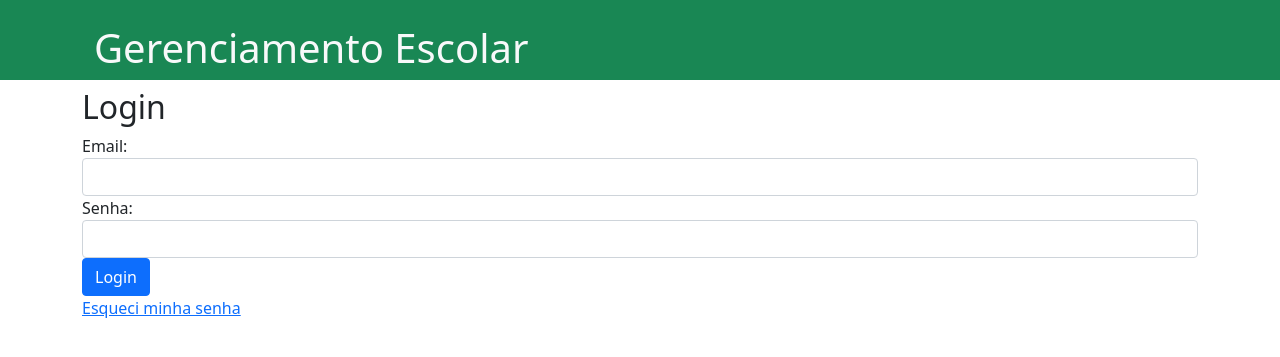
After one commit to Sharkovisky/gerenciamento-escolar, a Flask app: page /login in a window 1280 px wide. The commit adds this page. Shown: the top 357 px of the page. Run offline with Flask 2, Linux system fonts and the light colour scheme; parts of the project's set-up code (start-up, migrations or seed data) failed here and were passed over; some libraries are stand-ins or nearby versions.

Commit message:
Login feito

```diff
--- a/app/__init__.py
+++ b/app/__init__.py
@@ -3,6 +3,7 @@ from flask import render_template
 from flask_sqlalchemy import SQLAlchemy
 from flask_script import Manager
 from flask_migrate import Migrate, MigrateCommand
+from flask_login import LoginManager
 import os
 
 from dotenv import load_dotenv
@@ -11,11 +12,15 @@ load_dotenv()
 app = Flask(__name__)
 app.config['SQLALCHEMY_DATABASE_URI'] = 'mysql+pymysql://'+os.getenv("DB_USUARIO")+':'+os.getenv("DB_PASSWORD")+'@'+ os.getenv("DB_LOCAL")+'/'+os.getenv("DB_DATABASE")+''
 app.config['SQLALCHEMY_TRACK_MODIFICATIONS'] = False
+app.config['SECRET_KEY'] = os.getenv("SECRET")
 
 db = SQLAlchemy(app)
 migrate = Migrate(app, db, compare_type=True)
 manager = Manager(app)
 manager.add_command('db', MigrateCommand)
+
+login_manager = LoginManager(app)
+login_manager.init_app(app)
 
 from app.models.tables import Aluno
 from app.models.tables import Professor
@@ -26,3 +31,4 @@ from app.models.tables import Nota
 
 from app.controllers import alunos
 from app.controllers import professor
+from app.controllers import usuario
--- a/app/controllers/professor.py
+++ b/app/controllers/professor.py
@@ -1,10 +1,13 @@
-from app import app, db
+from app import app, db, login_manager
 from flask import render_template, redirect, url_for, request
+from flask_login import login_required
 from app.models.tables import Professor
 import bcrypt
 
+
 @app.route('/professores')
 @app.route('/professores/pagina/<int:pagina>/')
+@login_required
 def listar_professores(pagina=1):
     mensagem = request.args.get('msg')
     nome = request.args.get('nome')
--- /dev/null
+++ b/app/controllers/usuario.py
@@ -0,0 +1,40 @@
+from app import app, db, login_manager
+from flask import render_template, request, redirect, url_for
+from flask_login import login_user, logout_user
+from app.models.tables import Professor
+import bcrypt
+
+@login_manager.user_loader
+def get_user(user_id):
+    return Professor.query.filter_by(id=user_id).first()
+
+@app.route('/login', methods=['GET', 'POST'])
+def login():
+    if request.method == 'GET':
+        mensagem = request.args.get('mensagem')
+        return render_template("login.html")
+    elif request.method == 'POST':
+        email = request.form['email']
+        senha = request.form['senha']
+
+        professor = Professor.query.filter_by(email=email).first()
+        autorizado = False
+
+        if professor:
+            autorizado = bcrypt.checkpw(senha.encode('utf-8'), professor.senha.encode('utf-8'))
+
+        if not professor or not autorizado:
+            mensagem = "Login não autorizado"
+            return render_template('login.html', mensagem=mensagem)
+        else:
+            login_user(professor)
+            return redirect('/professores')
+
+@app.route('/logout')
+def logout():
+    logout_user()
+    return redirect('/login')
+
+@login_manager.unauthorized_handler
+def nao_autorizado():
+    return redirect(url_for('login', mensagem='Faça login para acessar este recurso'))
--- a/app/templates/base.html
+++ b/app/templates/base.html
@@ -9,7 +9,15 @@
 </head>
 <body>
     <header class="bg-success">
-        <h1 class="container text-light pt-4 pb-2">Gerenciamento Escolar</h1>
+        <div class="container">
+            <h1 class="container text-light pt-4 pb-2">Gerenciamento Escolar</h1>
+            {% if current_user.is_authenticated %}
+            <div>
+                Olá, {{ current_user.get_nome() }}
+                <a href="/login" class="text-light">Sair</a>
+            </div>
+            {% endif %}
+        </div>
     </header>
     <main class="container">
         {% block conteudo %}
@@ -17,6 +25,7 @@
     </main>
 
     <script src="{{ url_for('static', filename='js/jquery-3.6.0.min.js') }}"></script>
+    <script src="https://cdn.jsdelivr.net/npm/@popperjs/core@2.9.1/dist/umd/popper.min.js" integrity="sha384-SR1sx49pcuLnqZUnnPwx6FCym0wLsk5JZuNx2bPPENzswTNFaQU1RDvt3wT4gWFG" crossorigin="anonymous"></script>
     <script src="{{ url_for('static', filename='js/bootstrap.min.js') }}"></script>
 </body>
 </html>
--- /dev/null
+++ b/app/templates/login.html
@@ -0,0 +1,24 @@
+{% extends "base.html" %}
+{% block conteudo %}
+
+<h2>Login</h2>
+
+{% if mensagem %}
+<div class="alert alert-danger">
+    {{ mensagem }}
+</div>
+{% endif %}
+
+<form action="/login" method="POST" class="form">
+    <div class="form-group">
+        <label for="email">Email:</label>
+        <input type="email" id="email" name="email" class="form-control">
+    </div>
+    <div class="form-group">
+        <label for="senha">Senha:</label>
+        <input type="password" id="senha" name="senha" class="form-control">
+    </div>
+    <input type="submit" value="Login" class="btn btn-primary">
+</form>
+<a href="/esqueci-minha-senha">Esqueci minha senha</a>
+{% endblock %}
```
Also changed, not shown: app/models/tables.py (+16 -0 lines), app/templates/professor_listar.html (+14 -10 lines), seeds.py (+20 -14 lines), 3 other files.
